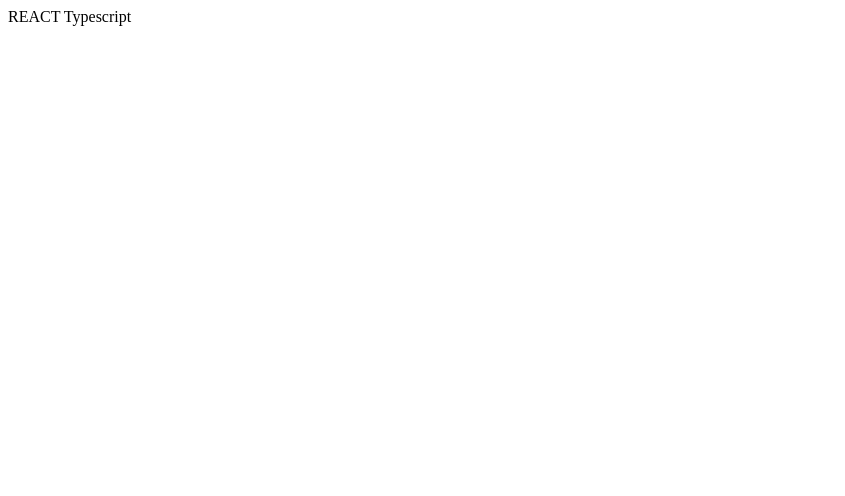
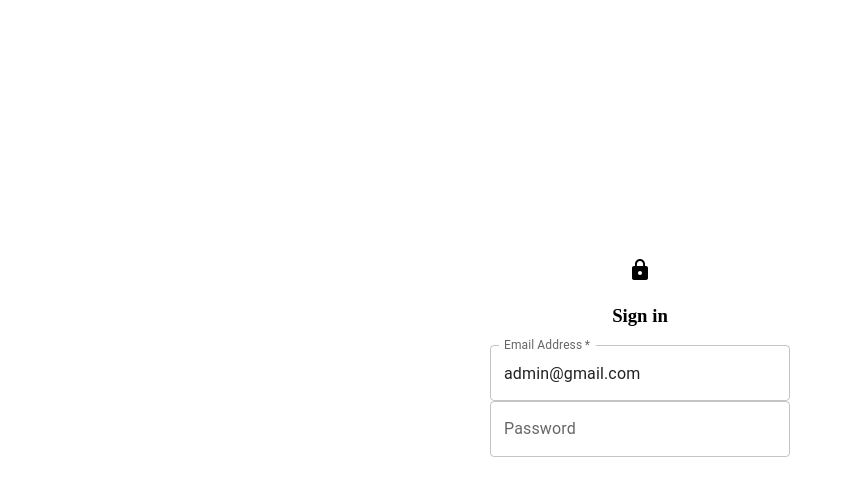
Before and after one commit to salto-vn/nextjs-training, a React (Create React App) app: page /login in a window 1280 px wide. Shown: the top 496 px of the page, without its empty margins (0-845 px from the left). Built offline with nearby package versions, Linux system fonts and the light colour scheme.

Commit message:
Implement UI login page

```diff
--- a/package.json
+++ b/package.json
@@ -5,6 +5,7 @@
   "dependencies": {
     "@emotion/react": "^11.10.5",
     "@emotion/styled": "^11.10.5",
+    "@mui/icons-material": "^5.10.15",
     "@mui/material": "^5.10.15",
     "@testing-library/jest-dom": "^5.14.1",
     "@testing-library/react": "^13.0.0",
@@ -13,9 +14,12 @@
     "@types/node": "^16.7.13",
     "@types/react": "^18.0.0",
     "@types/react-dom": "^18.0.0",
+    "clsx": "^1.2.1",
     "react": "^18.2.0",
     "react-dom": "^18.2.0",
+    "react-router-dom": "6",
     "react-scripts": "5.0.1",
+    "sass": "^1.56.1",
     "typescript": "^4.4.2",
     "web-vitals": "^2.1.0"
   },
--- a/src/App.tsx
+++ b/src/App.tsx
@@ -1,7 +1,14 @@
+import { Routes, Route, Link } from "react-router-dom";
+import Login from "./pages/Login/Login";
+import Users from "./pages/Users/Users";
+
 function App() {
   return (
     <div className="App">
-      REACT Typescript
+      <Routes>
+        <Route path="/login" element={<Login />} />
+        <Route path="/users" element={<Users />} />
+      </Routes>
     </div>
   );
 }
--- /dev/null
+++ b/src/assets/scss/pages/_login.module.scss
@@ -0,0 +1,21 @@
+.loginPage {
+  display: flex;
+  justify-content: center;
+  align-items: center;
+  height: 100vh;
+
+  .pageContent {
+    text-align: center;
+    max-width: 300px;
+    height: 300px;
+    word-break: break-all;
+
+    .emailInput {
+      width: 100%;
+    }
+
+    .passwordInput {
+      width: 100%;
+    }
+  }
+}
--- a/src/index.tsx
+++ b/src/index.tsx
@@ -1,15 +1,18 @@
-import React from 'react';
-import ReactDOM from 'react-dom/client';
-import './assets/scss/index.scss';
-import App from './App';
-import reportWebVitals from './reportWebVitals';
+import React from "react";
+import ReactDOM from "react-dom/client";
+import { BrowserRouter as Router } from "react-router-dom";
+import "./assets/scss/index.scss";
+import App from "./App";
+import reportWebVitals from "./reportWebVitals";
 
 const root = ReactDOM.createRoot(
-  document.getElementById('root') as HTMLElement
+  document.getElementById("root") as HTMLElement
 );
 root.render(
   <React.StrictMode>
-    <App />
+    <Router>
+      <App />
+    </Router>
   </React.StrictMode>
 );
 
--- /dev/null
+++ b/src/pages/Login/Login.tsx
@@ -0,0 +1,33 @@
+import clsx from "clsx";
+import LockIcon from "@mui/icons-material/Lock";
+import TextField from "@mui/material/TextField";
+import styles from "../../assets/scss/pages/_login.module.scss";
+
+export default function Login() {
+  return (
+    <div className={clsx(styles.loginPage)}>
+      <div className={clsx(styles.pageContent)}>
+        <div>
+          <LockIcon />
+          <h3>Sign in</h3>
+        </div>
+        <div className={clsx(styles.loginForm)}>
+          <TextField
+            className={clsx(styles.emailInput)}
+            required
+            id="outlined-required"
+            label="Email Address"
+            defaultValue="admin@gmail.com"
+          />
+          <TextField
+            className={clsx(styles.passwordInput)}
+            id="outlined-password-input"
+            label="Password"
+            type="password"
+            autoComplete="current-password"
+          />
+        </div>
+      </div>
+    </div>
+  );
+}
--- /dev/null
+++ b/src/pages/Users/Users.tsx
@@ -0,0 +1,3 @@
+export default function Users() {
+  return <h1>Users</h1>;
+}
```
